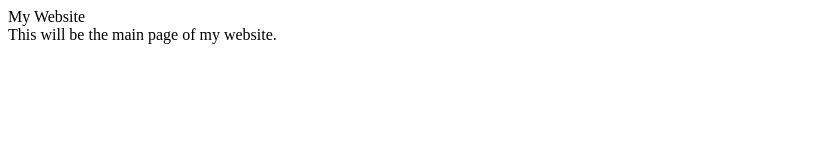
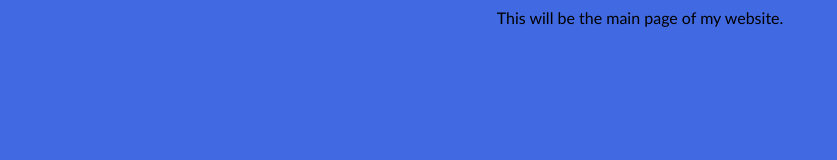
Before and after one commit to skissele/skissele.github.io, a plain HTML site: page index.html in a window 1280 px wide. Shown: the whole page, without its empty margins (0-837 px from the left). Drawn offline with Linux system fonts and the light colour scheme.

Commit message:
addinng background

```diff
--- /dev/null
+++ b/css/index.css
@@ -0,0 +1,5 @@
+body {
+  font-family: Gill Sans, sans-serif;
+  background-color: royalblue;
+  text-align: center;
+}
--- a/index.html
+++ b/index.html
@@ -1,7 +1,8 @@
 <!DOCTYPE html>
-<html lang="en">
+<html>
 <header>
-My Website
+    <title>My Website</title>
+    <link rel="stylesheet" type="text/css" href="css/index.css">
 </header>
 
 <body>
```
